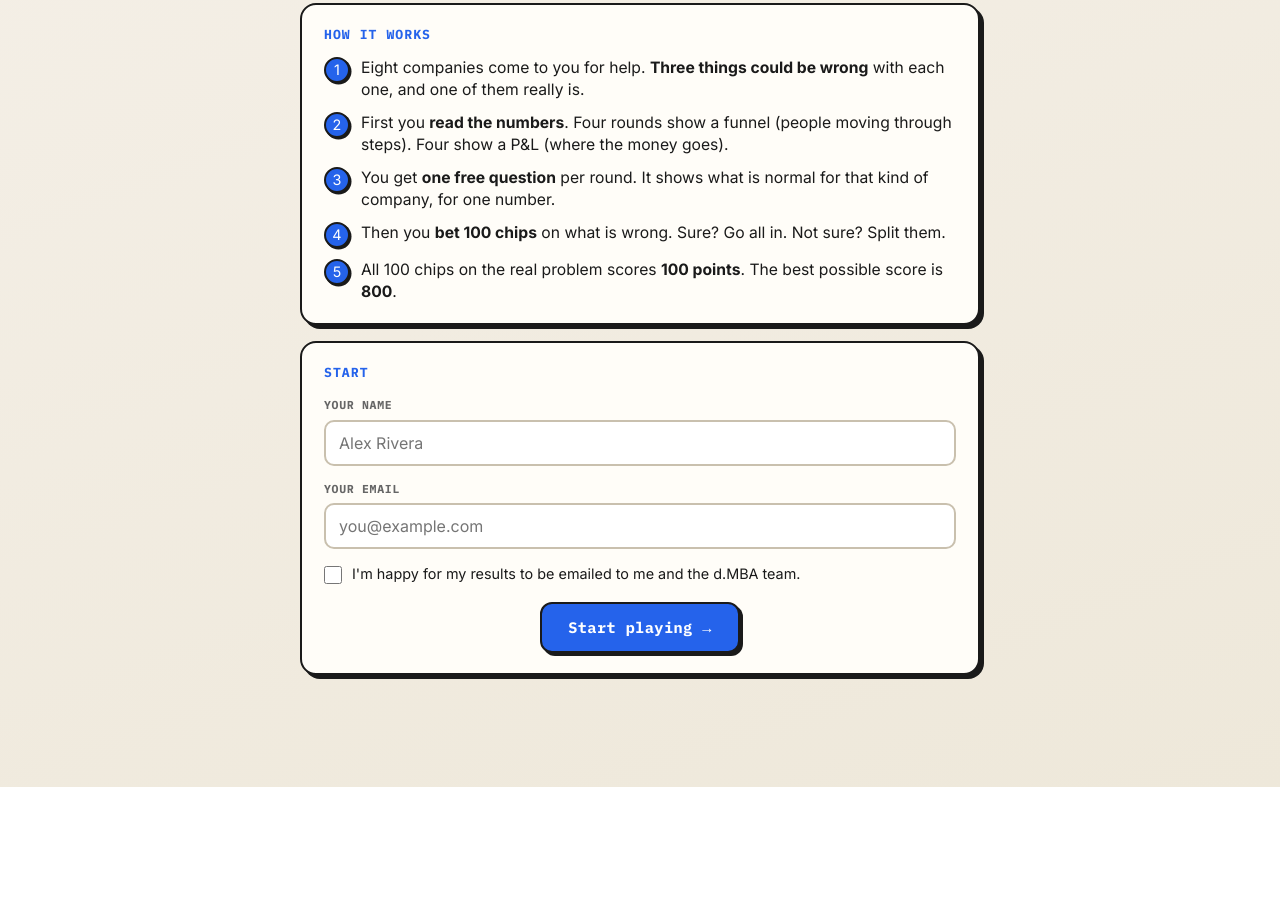
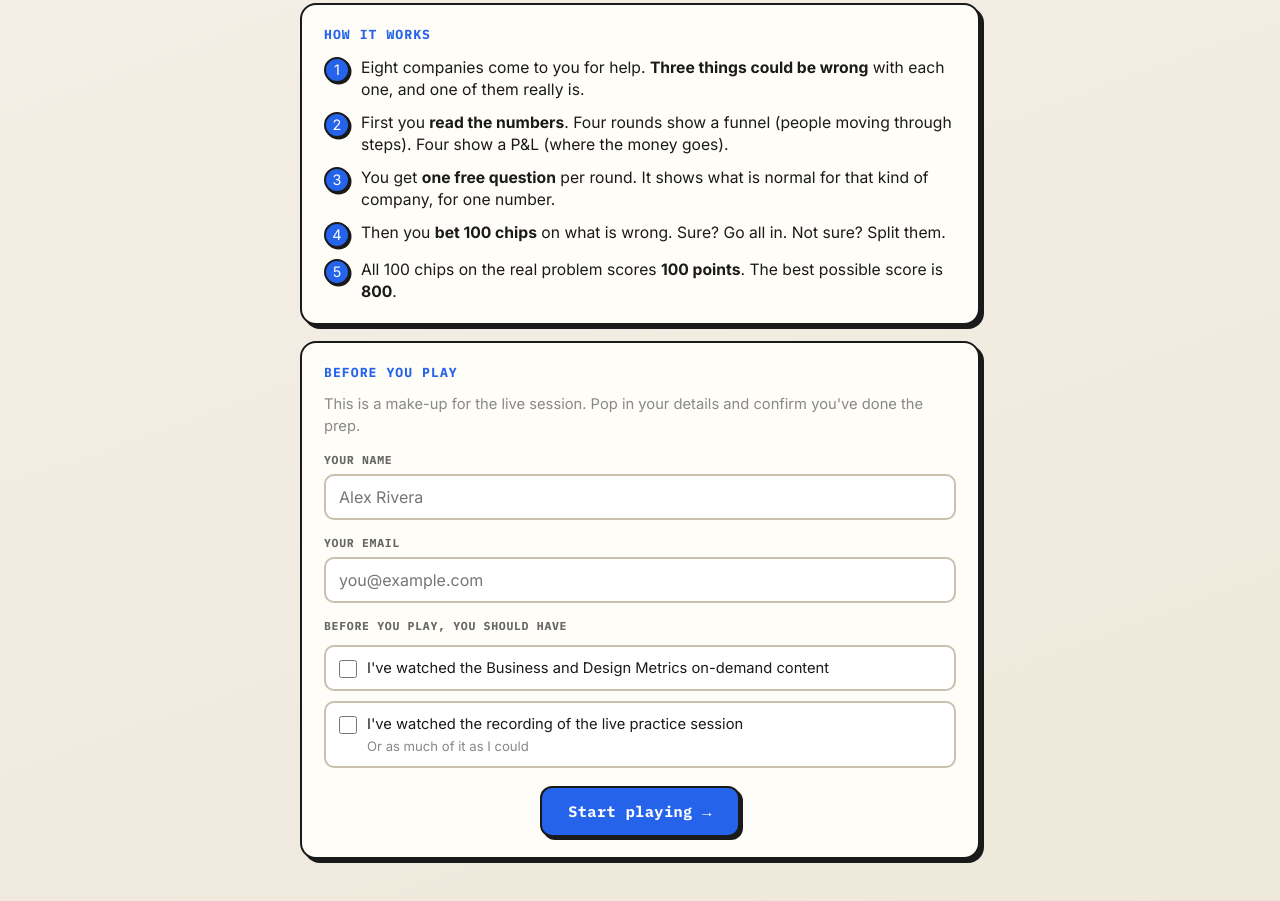
Before and after one commit to dmbateam/metrics-arena-practice, a plain HTML site: page index.html in a window 1280 px wide. Shown: the part 297-1198 px from the top of the page. Before the commit the page ends 1084 px from the top, so only its background shows below. Drawn offline with nearby package versions, Linux system fonts and the light colour scheme.

Commit message:
Registration: prep checklist instead of email consent
Match the other solo games: 'Before you play' card with the make-up line and
two required ticks (on-demand content, live practice session recording).
The results email is essential, so the consent tick box is gone.

Co-Authored-By: Claude <noreply@anthropic.com>

```diff
--- a/index.html
+++ b/index.html
@@ -66,8 +66,12 @@ input[type=text],input[type=email],textarea{width:100%;font-family:'Inter',sans-
   background:#fff;border:2px solid var(--line2);border-radius:10px;padding:11px 13px;color:var(--ink);}
 input:focus,textarea:focus{outline:none;border-color:var(--blue);}
 textarea{resize:vertical;min-height:70px;}
-.consent{display:flex;gap:10px;align-items:flex-start;margin-top:14px;font-size:.9rem;cursor:pointer;}
-.consent input{margin-top:3px;width:18px;height:18px;flex:none;accent-color:var(--blue);}
+.prep-note{color:var(--muted);font-size:.92rem;line-height:1.45;margin-bottom:4px;}
+.prep{display:flex;gap:10px;align-items:flex-start;margin-top:10px;font-size:.92rem;line-height:1.4;cursor:pointer;
+  background:#fff;border:2px solid var(--line2);border-radius:10px;padding:11px 13px;}
+.prep:has(input:checked){border-color:var(--blue);background:#eff6ff;}
+.prep input{margin-top:2px;width:18px;height:18px;flex:none;accent-color:var(--blue);}
+.prep small{display:block;color:var(--muted);font-size:.82rem;margin-top:2px;}
 .err{color:var(--red);font-size:.85rem;font-weight:600;margin-top:10px;display:none;}
 .slider{width:100%;accent-color:var(--blue);}
 
@@ -278,13 +282,18 @@ table.board tr.you td{background:#fff8dc;font-weight:700;}
   </div>
 
   <div class="card">
-    <h3>Start</h3>
+    <h3>Before you play</h3>
+    <p class="prep-note">This is a make-up for the live session. Pop in your details and confirm you've done the prep.</p>
     <label class="fl" for="reg-name">Your name</label>
     <input type="text" id="reg-name" placeholder="Alex Rivera" maxlength="60" autocomplete="name">
     <label class="fl" for="reg-email">Your email</label>
     <input type="email" id="reg-email" placeholder="you@example.com" autocomplete="email">
-    <label class="consent"><input type="checkbox" id="reg-consent"><span>I'm happy for my results to be emailed to me and the d.MBA team.</span></label>
-    <div class="err" id="reg-error">Please enter your name, a valid email, and tick the box.</div>
+    <label class="fl" id="reg-prep-label">Before you play, you should have</label>
+    <div role="group" aria-labelledby="reg-prep-label">
+      <label class="prep"><input type="checkbox" id="reg-ondemand"><span>I've watched the Business and Design Metrics on-demand content</span></label>
+      <label class="prep"><input type="checkbox" id="reg-recording"><span>I've watched the recording of the live practice session<small>Or as much of it as I could</small></span></label>
+    </div>
+    <div class="err" id="reg-error">Please enter your name, a valid email, and tick both boxes.</div>
     <div class="center" style="margin-top:18px;"><button class="primary" onclick="submitRegistration()">Start playing →</button></div>
   </div>
 </div>
@@ -458,7 +467,7 @@ function submitRegistration(){
   const name=$('reg-name').value.trim();
   const email=$('reg-email').value.trim();
   const ok=/^[^\s@]+@[^\s@]+\.[^\s@]+$/.test(email);
-  if(!name || !ok || !$('reg-consent').checked){ $('reg-error').style.display='block'; return; }
+  if(!name || !ok || !$('reg-ondemand').checked || !$('reg-recording').checked){ $('reg-error').style.display='block'; return; }
   $('reg-error').style.display='none';
   player.name=name; player.email=email;
   startGame();
```
